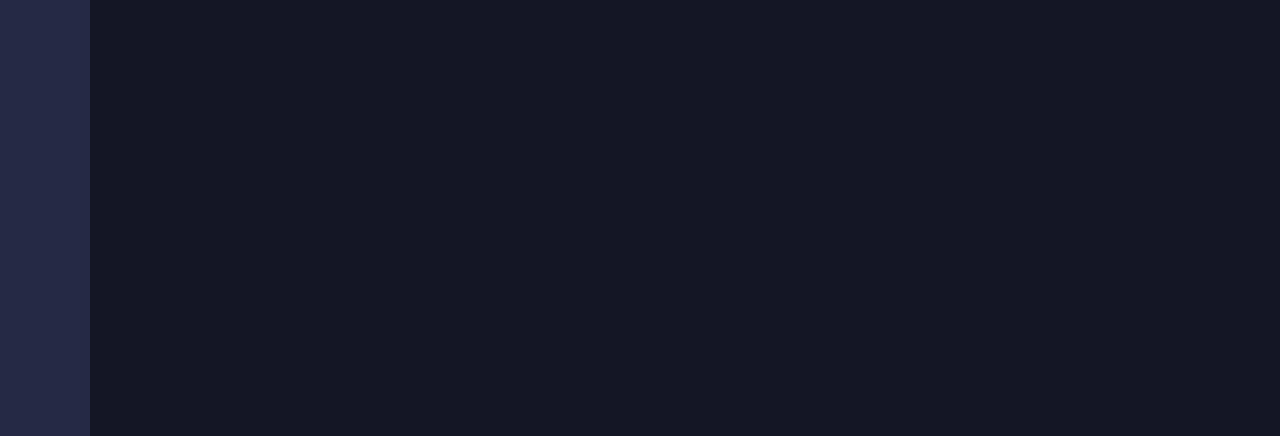
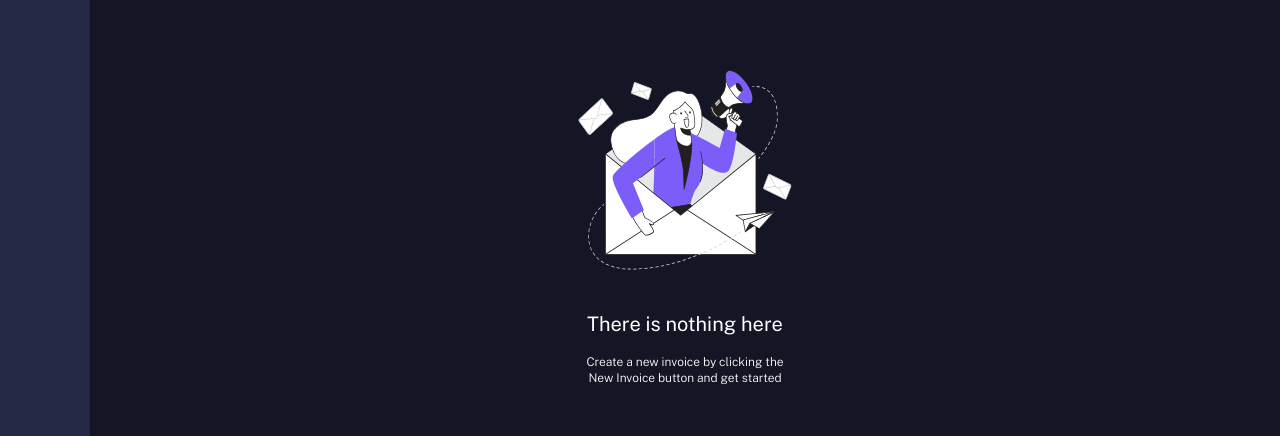
Before and after one commit to Odumz/griffin-invoice, a Vue app: page / in a window 1280 px wide. Shown: the part 213-649 px from the top of the page. Built offline with nearby package versions, Linux system fonts and the light colour scheme; no server answers; the database is empty.

Commit message:
home view updated with invoiceData state; router updated with Invoice view

```diff
--- a/src/router/index.ts
+++ b/src/router/index.ts
@@ -7,6 +7,11 @@ const routes: Array<RouteRecordRaw> = [
     name: 'Home',
     component: Home,
   },
+  {
+    path: '/invoice/:invoiceId',
+    name: 'Invoice',
+    component: () => import('../views/Invoice.vue'),
+  },
 ];
 
 const router = createRouter({
--- a/src/views/Home.vue
+++ b/src/views/Home.vue
@@ -1,14 +1,22 @@
 <script setup lang="ts">
-import { computed, ref } from 'vue';
+import { computed, ref, onMounted } from 'vue';
 import { useStore } from 'vuex'
+import Invoice from '../components/Invoice.vue'
 import * as mutationTypes from '../store/constants/mutations';
+import * as actionTypes from '../store/constants/actions';
 
 const store = useStore();
 
 const name = "Home"
 
+onMounted(async () => {
+  await store.dispatch(actionTypes.GetInvoices)
+  await store.getters.getInvoiceData
+  console.log('invoices', invoiceData.value)
+})
+
 const invoiceData = computed(() => {
-    return store.getters.getInvoiceData
+    return JSON.parse(JSON.stringify(store.getters.getInvoiceData.value))
 })
 
 const invoiceModal = computed(() => {
@@ -52,6 +60,15 @@ const newInvoice = async () => {
                     <span>New Invoice</span>
                 </div>
             </div>
+        </div>
+        <!-- Invoice List -->
+        <div v-if="invoiceData.length > 0">
+            <Invoice v-for="(invoice, index) in invoiceData" :invoice="invoice" :key="index" />
+        </div>
+        <div v-else class="empty flex flex-col">
+            <img src="../assets/illustration-empty.svg" alt="Empty illustration">
+            <h3>There is nothing here</h3>
+            <p>Create a new invoice by clicking the New Invoice button and get started</p>
         </div>
     </div>
 </template>
@@ -109,5 +126,21 @@ const newInvoice = async () => {
             }
         }
     }
+
+    .empty {
+        @apply mt-[160px] items-center;
+
+        img {
+            @apply w-[214px] h-[200px];
+        }
+
+        h3 {
+            @apply text-xl mt-10;
+        }
+
+        p {
+            @apply text-center max-w-[224px] text-xs font-light mt-4;
+        }
+    }
 }
 </style>
```
